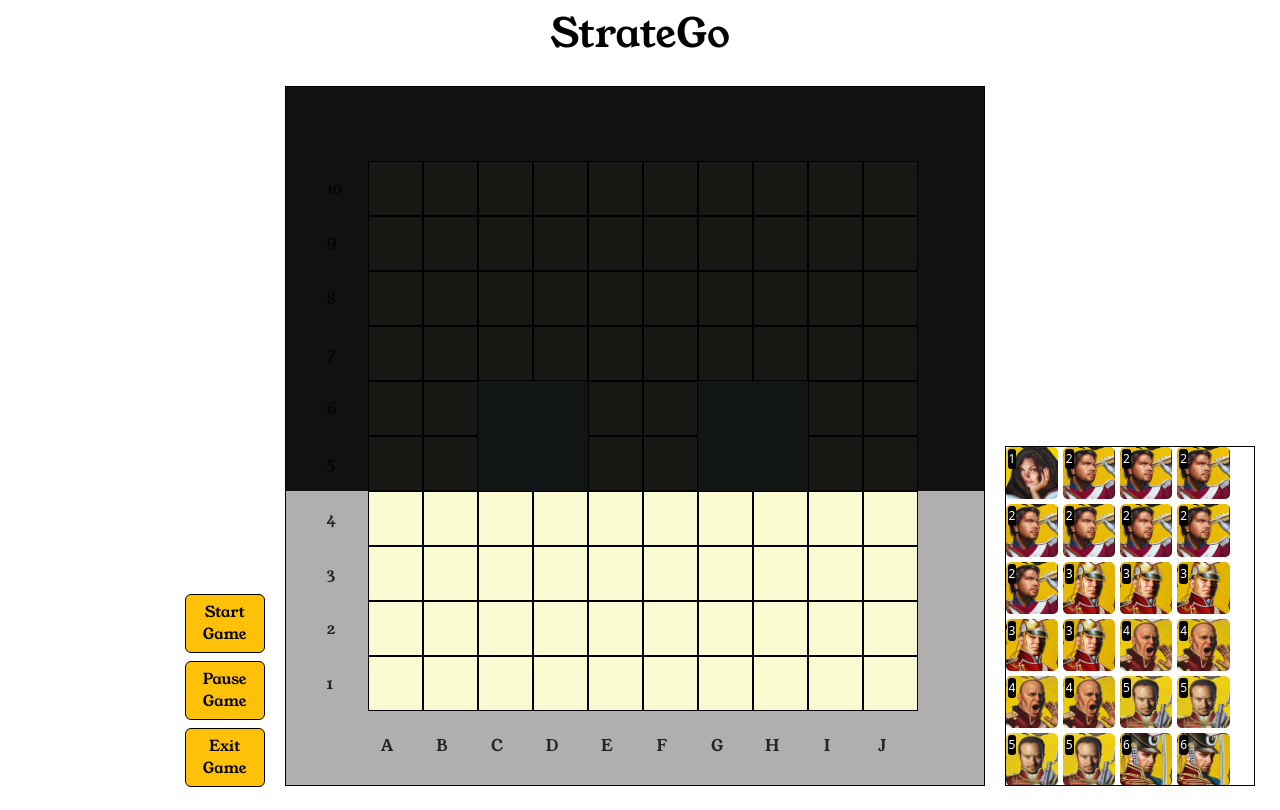
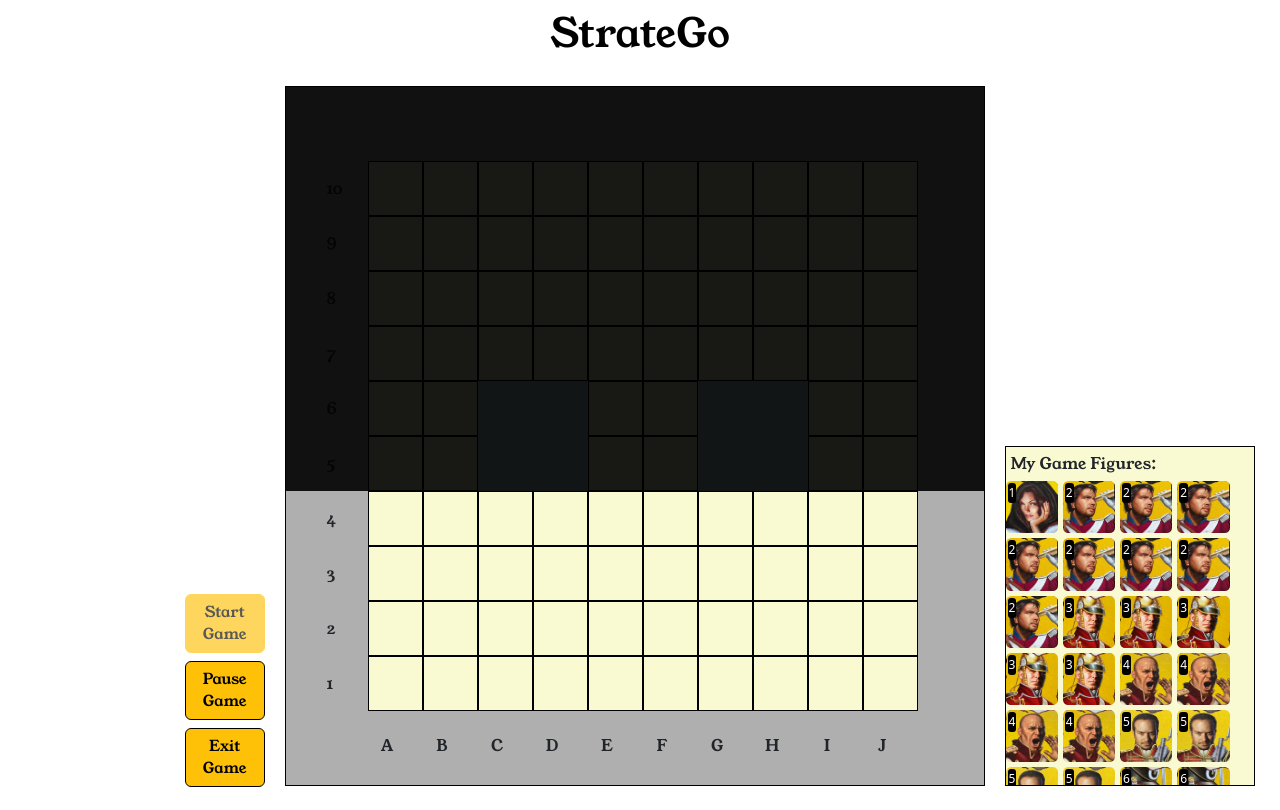
Before and after one commit to DenKim94/PRJ_StrateGoWeb, a React (Create React App) app in the folder client/game-app/: page / in a window 1280 px wide. Built offline with nearby package versions, Linux system fonts and the light colour scheme.

Commit message:
fixed bugs; added animated button for starting game

```diff
--- a/client/game-app/src/App.jsx
+++ b/client/game-app/src/App.jsx
@@ -13,7 +13,8 @@ const App = () => {
     // Add Button States by using default values
     const [buttonStates, setButtonStates] = useState({
         pauseButtonText: "Pause Game", // default value [string]
-        disabledStartButton: false,             // default value [boolean]
+        disabledStartButton: true,     // default value [boolean]
+        counterUsedStartButton: 0,     // default value [integer]
     });
     // Add general Game States by using default values
     const [gameStates, setGameStates] = useState({
@@ -34,16 +35,18 @@ const App = () => {
             ...prevStates,
             ready2Play: true,
         }));
-        // Disable the start button after first usage
+        // Disable the start button after first usage and increase counter
         setButtonStates((prevStates) => ({
             ...prevStates,
             disabledStartButton: true,
+            counterUsedStartButton: prevStates.counterUsedStartButton + 1,
         }));
     }
     function pauseGame(){
         // To-Dos:
         if(!gameStates.isPaused){
-            // Change the button text of 'Pause Game' to 'Proceed Game'
+            /* After pausing the game, change the button text
+            of 'Pause Game' to 'Proceed Game' */
             setButtonStates((prevStates) => ({
                 ...prevStates,
                 pauseButtonText: "Proceed Game",
@@ -60,7 +63,8 @@ const App = () => {
             }));
         }
         else{
-            // Change the button text of 'Proceed Game' to 'Pause Game'
+            /* After proceeding the game, change the button text
+            of 'Proceed Game' to 'Pause Game' */
             setButtonStates((prevStates) => ({
                 ...prevStates,
                 pauseButtonText: "Pause Game",
@@ -69,13 +73,22 @@ const App = () => {
             // Activate the timer (without resetting) to proceed
 
             // Enable the movements of figures (Drag-Drop-Events) to proceed
-
-            // Set ready2Play = true to proceed
-            setGameStates((prevStates) => ({
-                ...prevStates,
-                ready2Play: true,
-                isPaused: false,
-            }));
+            if(buttonStates.counterUsedStartButton === 0){
+                // Set isPaused: false to proceed
+                setGameStates((prevStates) => ({
+                    ...prevStates,
+                    isPaused: false,
+                }));
+            }
+            else{
+                /* Set ready2Play = true and isPaused: false to proceed,
+                when start button was used once */
+                setGameStates((prevStates) => ({
+                    ...prevStates,
+                    ready2Play: true,
+                    isPaused: false,
+                }));
+            }
         }
     }
     function exitGame(){
@@ -104,7 +117,11 @@ const App = () => {
             <div className="ui-container">
             <Cover isReady2Play={gameStates.ready2Play} className={gameStates.ready2Play ? '' : 'Cover-FadeOut'} />
                 <div className="btn-container">
-                    <button type="button" className="btn btn-warning" onClick={startGame} disabled = {buttonStates.disabledStartButton} >
+                    <button type="button"
+                            id={!buttonStates.disabledStartButton ? "highlighted-button": ''}
+                            className = "btn btn-warning"
+                            onClick={startGame}
+                            disabled = {buttonStates.disabledStartButton} >
                         {'Start Game'}
                     </button>
                     <button type="button" className="btn btn-warning" onClick={pauseGame}>
@@ -114,7 +131,10 @@ const App = () => {
                         {'Exit Game'}
                     </button>
                 </div>
-                <GameField gameFieldSettings = {parameters.gameFieldObj} gameSettings = {gameStates}/>
+                <GameField gameFieldSettings = {parameters.gameFieldObj}
+                           gameSettings = {gameStates}
+                           buttonStates = {buttonStates}
+                           setStartButtonState = {setButtonStates} />
             </div>
         </div>
     )
--- a/client/game-app/src/components/Buttons.css
+++ b/client/game-app/src/components/Buttons.css
@@ -9,7 +9,6 @@
     max-width: 80px;
     right: 20px;
     margin-top: 500px;
-    /* border: 1px solid black; */
 }
 
 .btn-container button{
@@ -18,3 +17,20 @@
     text-align: center;
     font-size: 15px;
 }
+
+#highlighted-button {
+    background-color: rgb(248, 202, 45);
+    animation: highlight 1.5s ease-in-out;
+  }
+
+  @keyframes highlight {
+    0% {
+      background-color: rgb(255, 234, 0);
+    }
+    50% {
+      background-color: rgb(248, 202, 45);
+    }
+    100% {
+      background-color: rgb(255, 234, 0);
+    }
+  }
--- a/client/game-app/src/components/Cover.jsx
+++ b/client/game-app/src/components/Cover.jsx
@@ -16,7 +16,10 @@ const Cover = ({ isReady2Play }) => {
       transition: 'opacity 0.5s ease-out',  // Transition presets
       opacity: isReady2Play ? 0 : 1,  // Opacity of the component depending on the state of 'isReady2Play'
     };
-
+    // Leave the function after starting the game --> component will not be rendered anymore
+    if(isReady2Play){
+      return;
+    }
     return <div style={coverStyle}></div>;
   };
 
--- /dev/null
+++ b/client/game-app/src/components/DefeatedFigureStorage.jsx
@@ -0,0 +1,24 @@
+import React from "react";
+import "./FigureStorage.css";
+
+const DefeatedFigureStorage = ({ defFigStateArray, figStorageState }) => {
+    console.log(">> defFigStateArray: ", defFigStateArray)
+    // *** Handle Early Return ***
+    if(figStorageState.length > 0){
+        console.log(">> Early Return in 'DefeatedFigureStorage' ")
+        return null;
+    }
+
+    return(
+        <div className="figure-storage">
+            <p id="storage-name">Defeated Figures: </p>
+            {/* *** Storage of Game Figures *** */}
+            <div data-bs-spy="scroll" data-bs-target="#navbar-example2" data-bs-offset="0" className="scrollspy-example" tabIndex="0">
+                    {/* To-Do: Store and render the defeated figures */}
+                    {/* {defFigStateArray.map((figProps, idx) => ())} */}
+            </div>
+        </div>
+    )
+};
+
+export default DefeatedFigureStorage;
--- a/client/game-app/src/components/FigureStorage.css
+++ b/client/game-app/src/components/FigureStorage.css
@@ -1,6 +1,7 @@
 /* *** Style of 'FigureStorage' *** */
 .figure-storage {
-    max-height: 170px;
+    max-height: 150px;
+    min-height: 50px;
     overflow-y: auto;
     width: 650px;
     justify-content: center;
@@ -8,6 +9,7 @@
     align-items: center;
     margin-top: 20px;
     border: 1px solid black;
+    background-color: lightgoldenrodyellow;
   }
 
   .scrollspy-example{
@@ -15,6 +17,14 @@
     flex-wrap: wrap;
     justify-content: flex-start;
     gap: 5px;
+  }
+  #storage-name{
+    font-family: 'Young Serif', serif;
+    display: 'flex';
+    position: relative;
+    align-items: center;
+    justify-content: center;
+    margin: 5px;
   }
   /* *** If the viewport height is equal or lower than 1000 px *** */
   @media (max-height: 1000px) {
--- a/client/game-app/src/components/FigureStorage.jsx
+++ b/client/game-app/src/components/FigureStorage.jsx
@@ -4,16 +4,20 @@ import { Droppable, Draggable } from 'react-beautiful-dnd';
 import "./FigureStorage.css";
 
 const FigureStorage = ({ figStateArray }) => {
-    /* *** Handle Figure State Array *** */
-    if(!figStateArray){
-        console.warn(">> 'FigureStorage' is empty: Please check unser input object and settings of parameters!")
+
+    // *** Handle Early Return ***
+    if(!figStateArray || figStateArray.length === 0){
+        console.log(">> Early Return in 'FigureStorage' ")
         return null;
     }
+
     return(
+        <div className="figure-storage">
+            <p id="storage-name">My Game Figures: </p>
             <Droppable droppableId="storageZone" type = "FIGURE">
             {/* *** Storage of Game Figures *** */}
             {(provided) => (
-            <div className="figure-storage"
+                <div
                 {...provided.droppableProps}
                 ref={provided.innerRef}
                 >
@@ -41,6 +45,7 @@ const FigureStorage = ({ figStateArray }) => {
                 </div>
                 )}
             </Droppable>
+        </div>
     )
 };
 
--- a/client/game-app/src/components/functions/helperFunctions.js
+++ b/client/game-app/src/components/functions/helperFunctions.js
@@ -39,8 +39,6 @@ Input: xCoordArray [columns], yCoordArray [rows]
 Output: coordinatesArray [column, row]
 */
 export function getCoordinatesArray(xCoordArray,yCoordArray, isPlayer1){
-    console.log(">> xCoordArray: ", xCoordArray);
-    console.log(">> yCoordArray: ", yCoordArray);
 
     let coordinatesArray = yCoordArray.flatMap((yVal) =>
         xCoordArray.map((xVal) => [xVal, Number(yVal)])
--- a/client/game-app/src/game-logic/gameLogic.js
+++ b/client/game-app/src/game-logic/gameLogic.js
@@ -224,8 +224,6 @@ export function handleDragDrop(results, gameFieldState, figureStorageState, pref
 {
     // Extract the properties after the DnD action
     const { source, destination, type, draggableId } = results;
-    console.log("results: ", results)
-    console.log("gameSettings: ", gameSettings)
 
     // If the game is paused, do nothing
     if(gameSettings.isPaused){
@@ -272,6 +270,7 @@ export function handleDragDrop(results, gameFieldState, figureStorageState, pref
                     return;
                 }
                 break;
+            default:
         }
     }
     /* *** Updating the States of figures and game field after dragging *** */
```
Also changed, not shown: client/game-app/src/components/GameField.jsx (+24 -2 lines). Lines whose indentation alone changed are shown as unchanged.
